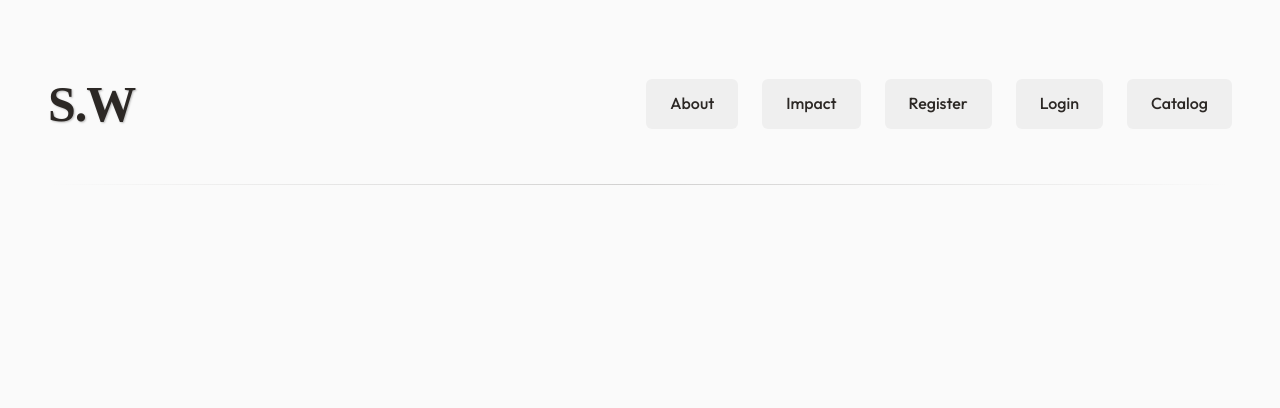
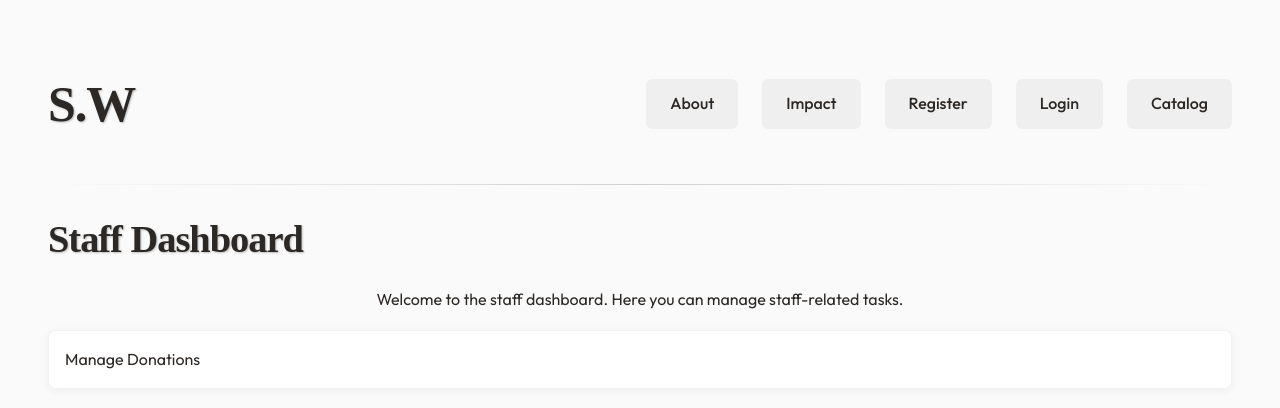
Before and after one commit to JosephFoster05/nuxt-app, a Nuxt app: page /staff/staff-dashboard in a window 1280 px wide. Shown: the top 408 px of the page. Built offline with nearby package versions, Linux system fonts and the light colour scheme; a web font is replaced by a local one.

Commit message:
push staff changes, will update with staff things

```diff
--- a/app/pages/our-impact.vue
+++ b/app/pages/our-impact.vue
@@ -36,6 +36,8 @@ onMounted(() => {
 });
 
 
+
+
 </script>
 
 
@@ -71,7 +73,6 @@ onMounted(() => {
 
 <section>
       <h3>Donations</h3>
-
       <div v-if="donationsLoading">Loading donations…</div>
       <div v-else-if="donationsError">Error: {{ donationsError }}</div>
       <div v-else-if="donations.length === 0">
--- a/app/pages/admin/manage-donations.vue
+++ b/app/pages/staff/manage-donations.vue
@@ -21,9 +21,11 @@ const setProcessing = (id, v) => {
 onMounted(() => {
   try {
     if (!user.value || !user.value.is_admin) {
-      router.push("/login");
-      return;
+      if (!user.value || !user.value.is_staff)
+        router.push("/login");
+        return;
     }
+
   } catch (_) {}
   fetchUserData();
   fetchDonations();
--- a/app/pages/admin/admin-dashboard.vue
+++ b/app/pages/staff/staff-dashboard.vue
@@ -10,7 +10,7 @@ const { user, fetchUserData, logout, error: authError } = useAuth();
 
 onMounted(() => {
   try {
-    if (!user.value || !user.value.is_admin) {
+    if (!user.value || !user.value.is_staff) {
       router.push("/login");
       return;
     }
@@ -19,15 +19,14 @@ onMounted(() => {
 });
 
 
+
 </script>
-
 <template>
   <div>
-    <h2>Admin Dashboard</h2>
-    <p>Welcome to the admin dashboard. Here you can manage the application.</p>
+    <h2>Staff Dashboard</h2>
+    <p>Welcome to the staff dashboard. Here you can manage staff-related tasks.</p>
     <ul>
-      <li><NuxtLink to="/users">Manage Users</NuxtLink></li>
-      <li><NuxtLink to="/admin/manage-donations">Manage Donations</NuxtLink></li>
+      <li><NuxtLink to="/staff/manage-donations">Manage Donations</NuxtLink></li>
     </ul>
   </div>
 </template>
--- a/app/pages/users.vue
+++ b/app/pages/users.vue
@@ -209,7 +209,7 @@ async function saveEdit() {
               <select v-model="editUser.Role">
                 <option value="Donor">Donor</option>
                 <option value="Admin">Admin</option>
-                <option value="CharityStaff">CharityStaff</option>
+                <option value="Staff">Staff</option>
               </select>
             </div>
             <hr />
```
Also changed, not shown: 2 other files (tests, documents, lock files or other folders).
